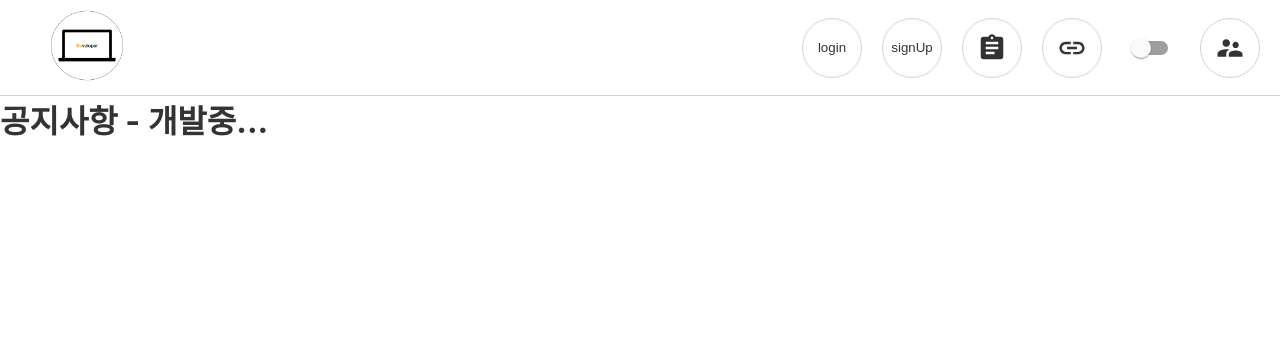
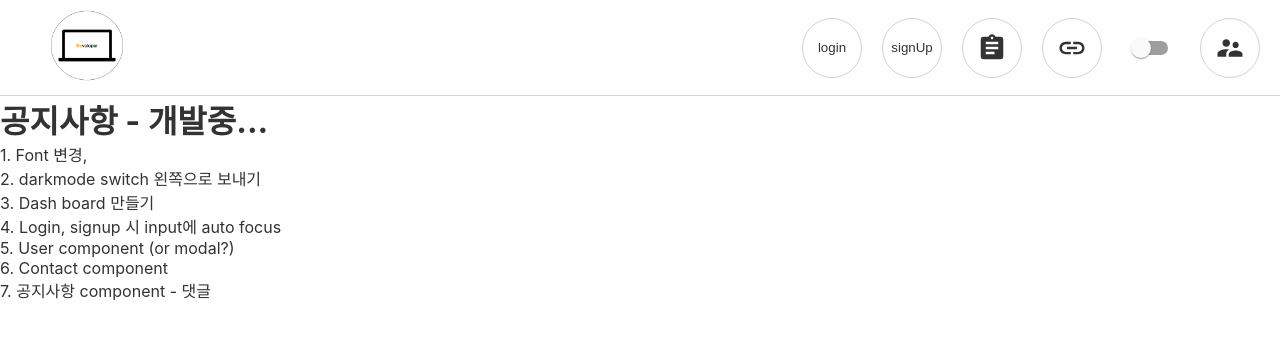
Before and after one commit to funetes/beveloper, a React (Create React App) app: page /board in a window 1280 px wide. Shown: the top 340 px of the page. Built offline with nearby package versions, Linux system fonts and the light colour scheme; no server answers; the database is empty.

Commit message:
board 개발할것 list

```diff
--- a/src/components/Board/Board.js
+++ b/src/components/Board/Board.js
@@ -4,6 +4,15 @@ const Board = () => {
   return (
     <div>
       <h1>공지사항 - 개발중...</h1>
+      <ul>
+        <li>1. Font 변경,</li>
+        <li>2. darkmode switch 왼쪽으로 보내기</li>
+        <li>3. Dash board 만들기</li>
+        <li>4. Login, signup 시 input에 auto focus</li>
+        <li>5. User component (or modal?)</li>
+        <li>6. Contact component</li>
+        <li>7. 공지사항 component - 댓글</li>
+      </ul>
     </div>
   );
 };
```
